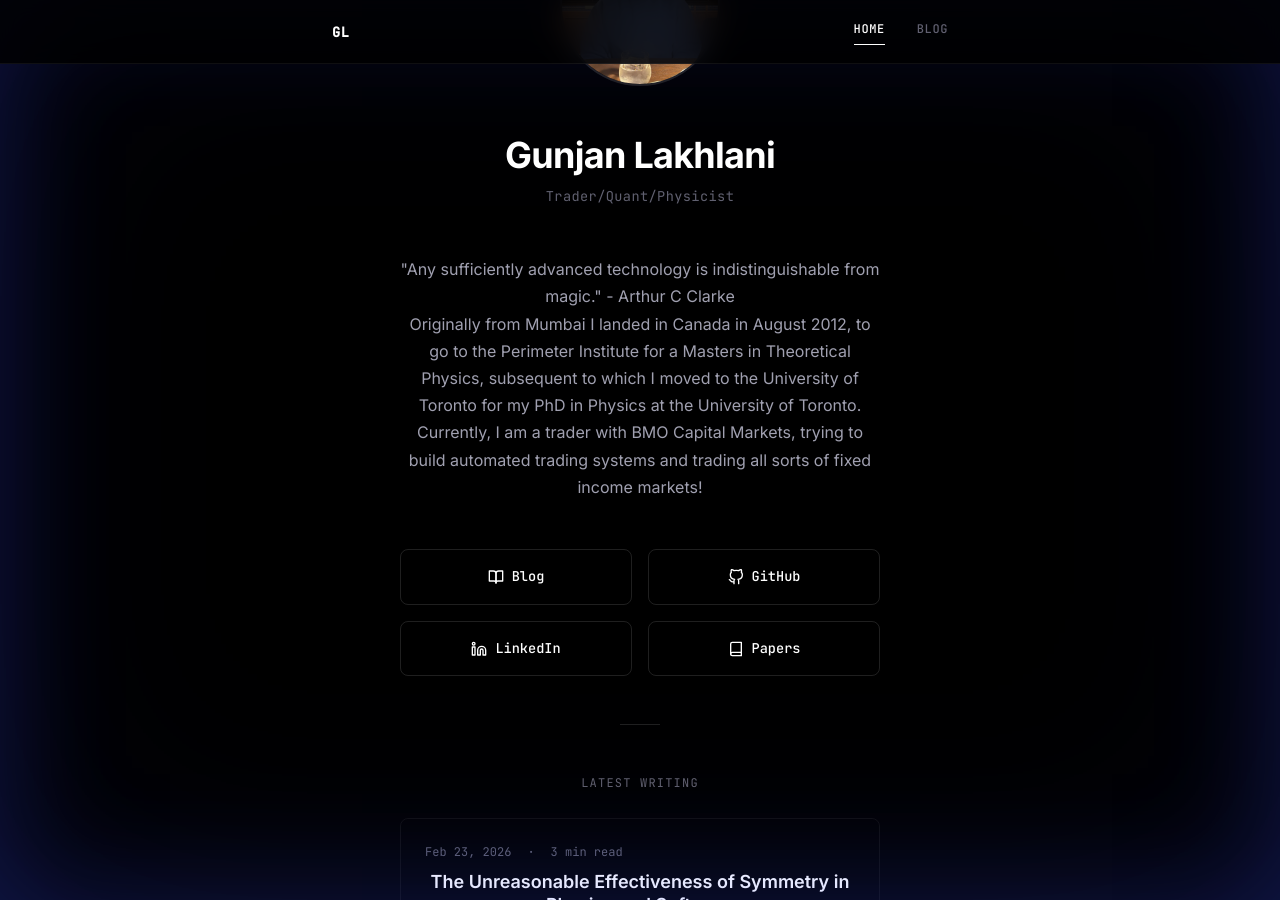
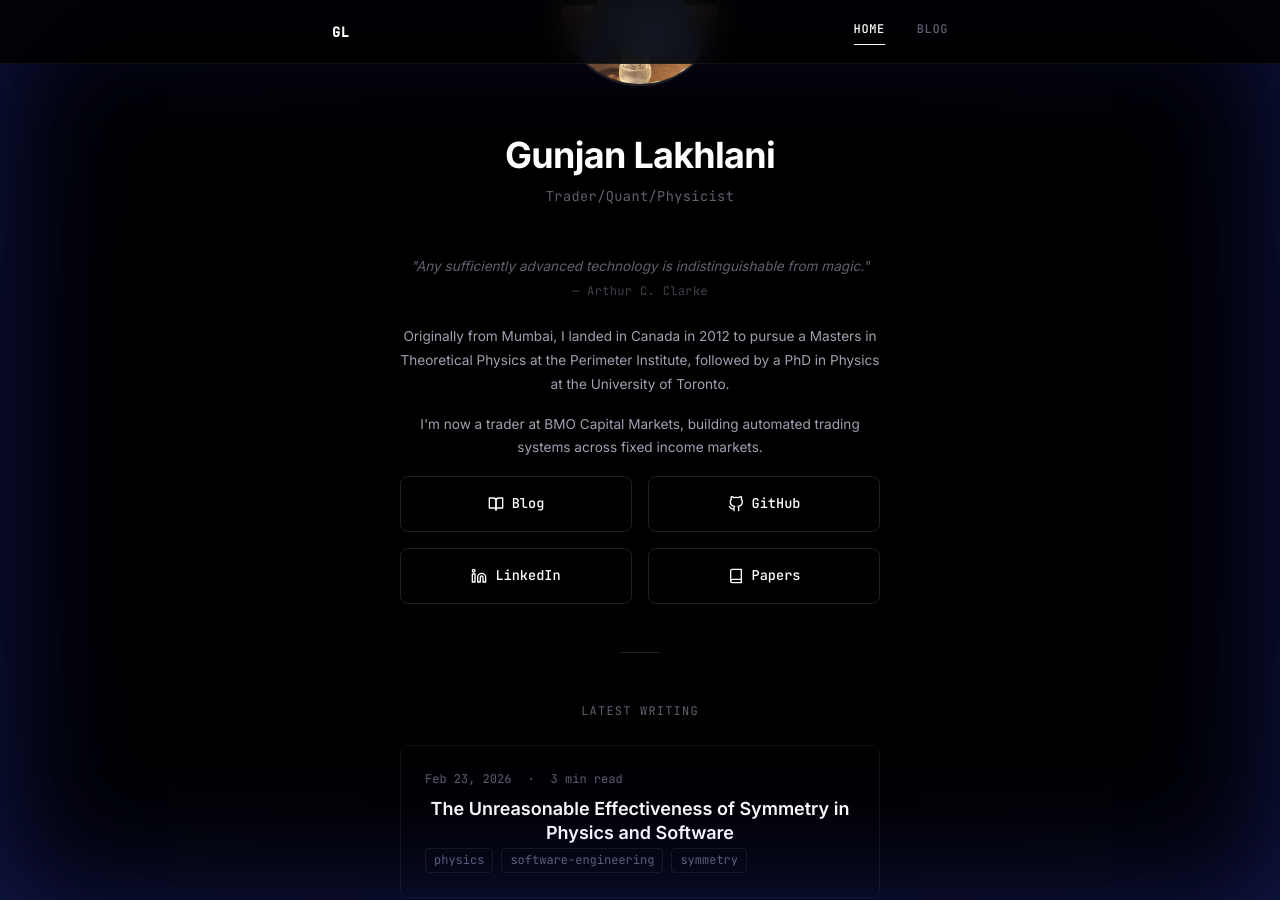
Before and after one commit to gunjanlakhlani/gunjanlakhlani.github.io, a Jekyll site: the page built from index.html, in a window 1280 px wide and 900 px high, scrolled down 202 px. Built offline with Jekyll 4.4.1, drawn with Linux system fonts in a browser that asks for light colours.

Commit message:
style: format bio with quote + two clean paragraphs

```diff
--- a/_layouts/home.html
+++ b/_layouts/home.html
@@ -8,14 +8,18 @@ layout: default
         <img src="{{ '/assets/images/profile.jpg' | relative_url }}" alt="Gunjan Lakhlani" class="hero__photo">
         <h1 class="hero__name">Gunjan Lakhlani</h1>
         <p class="hero__title">Trader/Quant/Physicist</p>
+        <blockquote class="hero__quote">
+            "Any sufficiently advanced technology is indistinguishable from magic."
+            <cite>— Arthur C. Clarke</cite>
+        </blockquote>
         <p class="hero__bio">
-            "Any sufficiently advanced technology is indistinguishable from magic." - Arthur C Clarke <br>
-            Originally from Mumbai I landed in Canada in August 2012, to go to the Perimeter Institute for a Masters in
-            Theoretical Physics,
-            subsequent to which I moved to the University of Toronto for my PhD in Physics at the University of Toronto.
-            Currently, I am a trader with BMO Capital Markets, trying to build automated trading systems and trading all
-            sorts of fixed income markets!
+            Originally from Mumbai, I landed in Canada in 2012 to pursue a Masters in Theoretical Physics
+            at the Perimeter Institute, followed by a PhD in Physics at the University of Toronto.
         </p>
+        <p class="hero__bio">
+            I'm now a trader at BMO Capital Markets, building automated trading systems across fixed income markets.
+        </p>
+
 
         <div class="hero__links">
             <a href="{{ '/blog' | relative_url }}" class="hero__link">
```
Also changed, not shown: _sass/_layout.scss (+30 -3 lines), assets/css/main.css.
